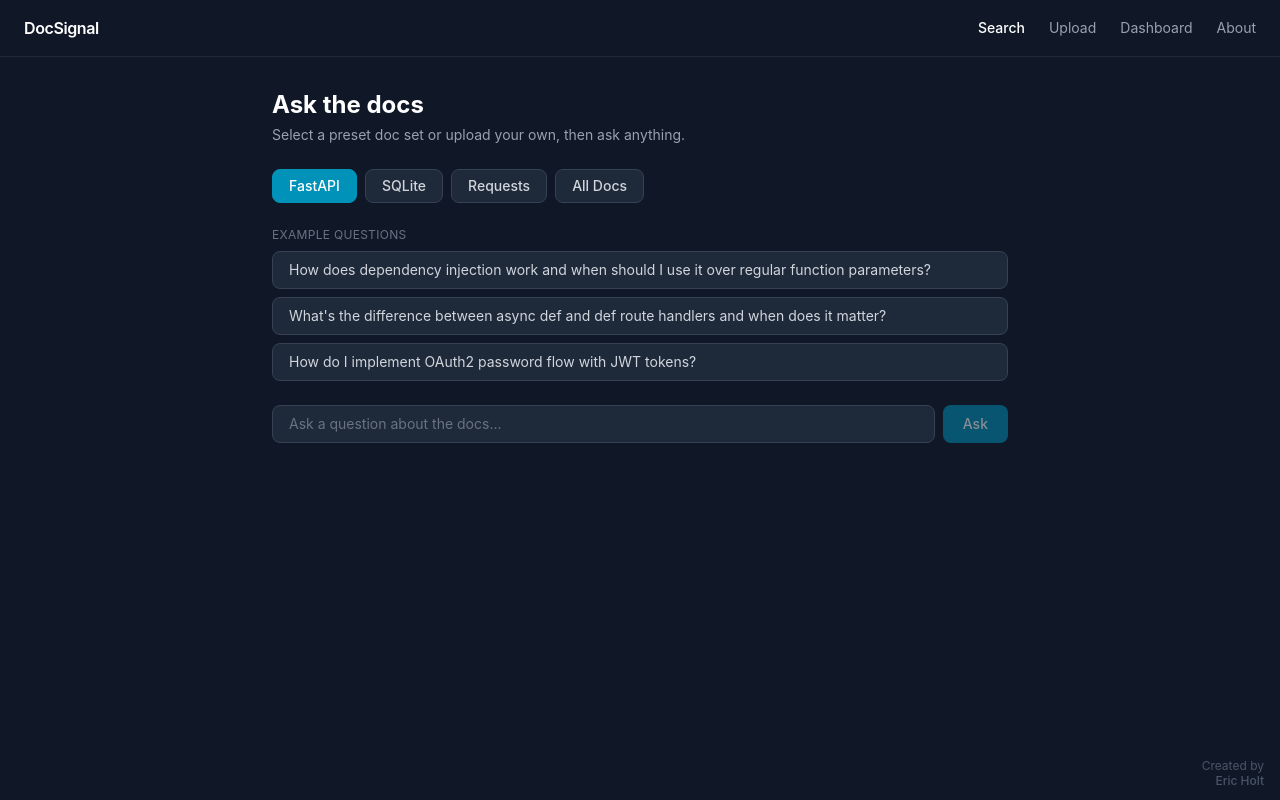
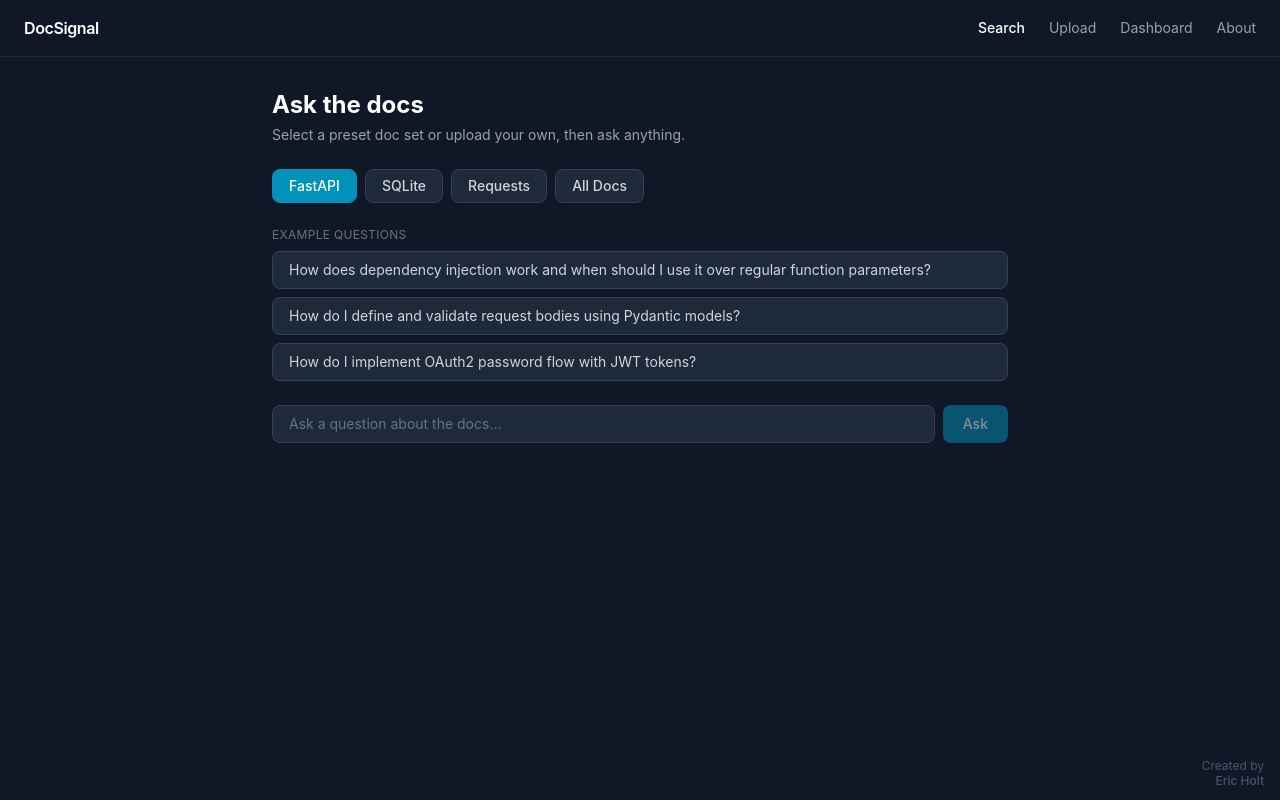
Before and after one commit to eholt723/docsignal, a React (Vite) app in the folder frontend/: page / in a window 1280 px wide. Built offline with nearby package versions, Linux system fonts and the light colour scheme.

Commit message:
swap async def FastAPI question for Pydantic request body question

```diff
--- a/frontend/src/components/ExampleQuestions.jsx
+++ b/frontend/src/components/ExampleQuestions.jsx
@@ -1,7 +1,7 @@
 const EXAMPLES = {
   fastapi: [
     "How does dependency injection work and when should I use it over regular function parameters?",
-    "What's the difference between async def and def route handlers and when does it matter?",
+    "How do I define and validate request bodies using Pydantic models?",
     "How do I implement OAuth2 password flow with JWT tokens?",
   ],
   sqlite: [
```
